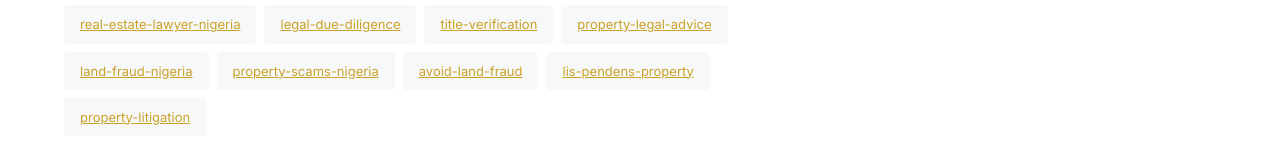
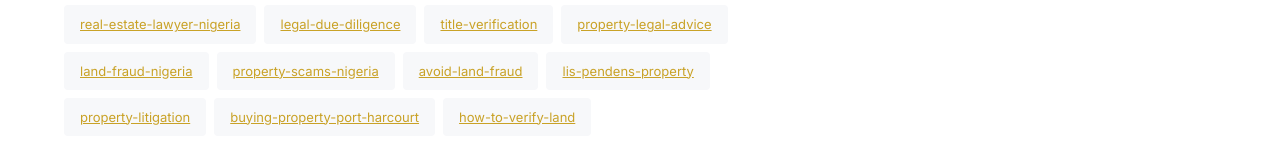
Before and after one commit to imostack/brimany-blog, an Eleventy site: page src/posts/2026-04-04-how-to-verify-ownership-of-property-in-nigeria.md in a window 1280 px wide. Shown: the part 3575-3740 px from the top of the page. Built offline with nearby package versions, Linux system fonts and the light colour scheme; Eleventy itself is replaced by a stand-in of ours; files that its build step writes are made by us from their sources.

Commit message:
Update Blog Posts “2026-04-04-how-to-verify-ownership-of-property-in-nigeria”

```diff
--- a/src/posts/2026-04-04-how-to-verify-ownership-of-property-in-nigeria.md
+++ b/src/posts/2026-04-04-how-to-verify-ownership-of-property-in-nigeria.md
@@ -29,6 +29,8 @@ tags:
   - avoid-land-fraud
   - lis-pendens-property
   - property-litigation
+  - buying-property-port-harcourt
+  - how-to-verify-land
 ---
 ## **Introduction**
 
```
